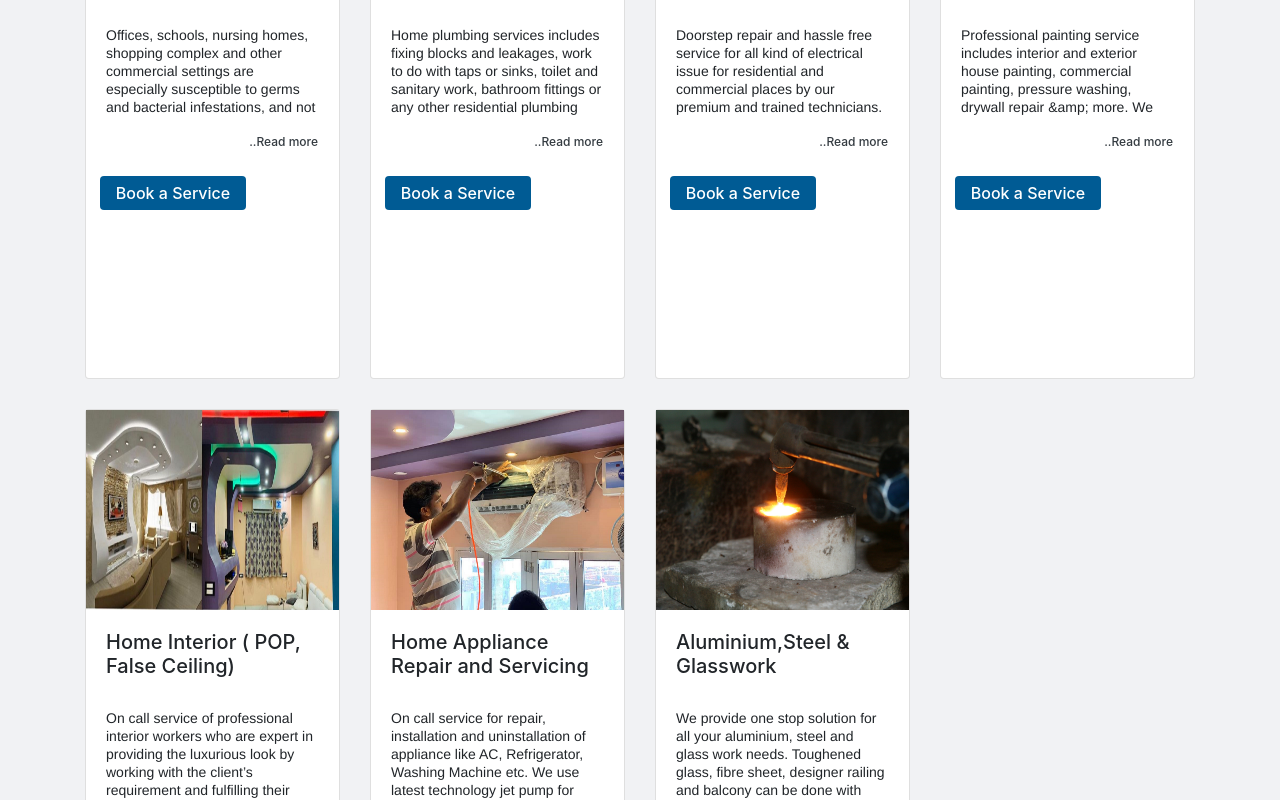
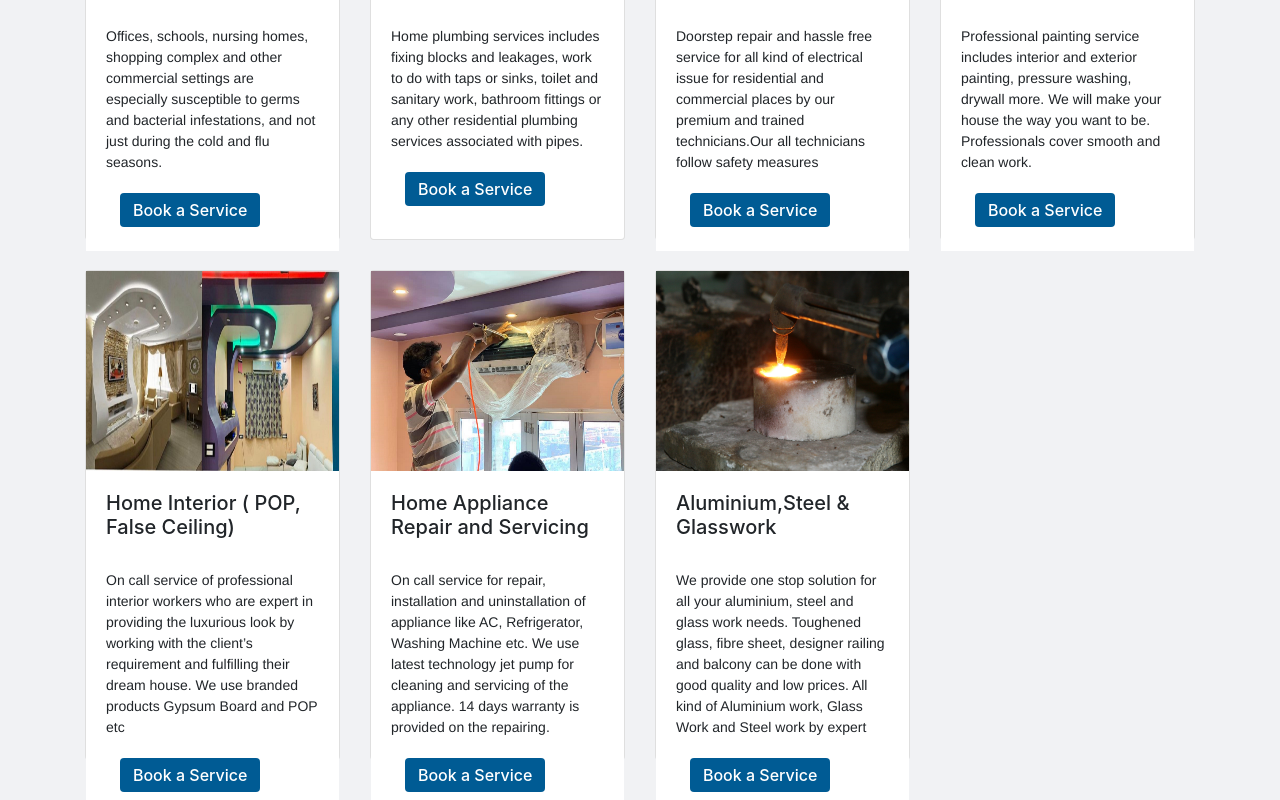
Before and after one commit to Rohandeshwal/justAsk, an Angular app: page /home in a window 1280 px wide. Shown: the part 760-1560 px from the top of the page. Built offline with nearby package versions, Linux system fonts and the light colour scheme.

Commit message:
cards fixes

```diff
--- a/src/app/shared/components/cards/cards.component.html
+++ b/src/app/shared/components/cards/cards.component.html
@@ -8,13 +8,16 @@
             width="400"  height="200">
               <div class="card-body">
                   <h5 class="card-title">{{data.name}}</h5>
-                  <p  [class.showtable]="data.visible" class="para-content card-text">{{data.description}}</p>
-                  <div  class="d-flex showHide">
+                  <p  class="card-text">{{data.description}}</p>
+                  <!-- class="para-content -->
+                  <!-- [class.showtable]="data.visible" -->
+                  <!-- <div  class="d-flex showHide">
                   <button class="btn btn-read" type="button" (click)="data.visible = !data.visible">{{ data.visible ? 'Read less': '..Read more' }}</button>
+                </div> -->
+                <div class="button1">
+                  <button class="register-btn"  (click)="goToRegister(data)">Book a Service</button></div>
                 </div>
-                </div>
-                <div class="button1">
-                <button class="register-btn"  (click)="goToRegister(data)">Book a Service</button></div>
+
           </div>
           <!-- <div class="flip-card-back">
             <h2 class="flip-font">{{data.name}}</h2>
--- a/src/app/shared/components/cards/cards.component.scss
+++ b/src/app/shared/components/cards/cards.component.scss
@@ -33,7 +33,7 @@
 .flip-card {
 
      width: 100%;
-     height: 629px;
+     height: 490px;
     perspective: 1000px;
   }
   .flip-card-inner {
--- a/src/app/shared/components/cards/cards.component.ts
+++ b/src/app/shared/components/cards/cards.component.ts
@@ -15,21 +15,21 @@ export class CardsComponent implements OnInit {
     {
       img:"./assets/images/services/Disinfection.jpg",
       name:"Sanitisation",
-      description:"Offices, schools, nursing homes, shopping complex and other commercial settings are especially susceptible to germs and bacterial infestations, and not just during the cold and flu seasons. Our spray is non-corrosive so it’s safe to use where sensitive electronics are located. A fine mist protects over and under all objects so everything your employees, your customers, members, and participants touch are disinfected and deodorized to clinically clean standards. We strictly follow WHO and ICMR Guidelines to prepare our solution.",
+      description:"Offices, schools, nursing homes, shopping complex and other commercial settings are especially susceptible to germs and bacterial infestations, and not just during the cold and flu seasons.",
       visible:false,
       detail:"Offices, schools, nursing homes, shopping complex and other commercial settings are especially susceptible to germs and bacterial infestations, and not just during the cold and flu seasons. Our spray is non-corrosive so it’s safe to use where sensitive electronics are located. A fine mist protects over and under all objects so everything your employees, your customers, members, and participants touch are disinfected and deodorized to clinically clean standards. We strictly follow WHO and ICMR Guidelines to prepare our solution.",
     },
     {
     img:"./assets/images/services/plumber-1.jpg",
     name:"Plumber",
-    description:"Home plumbing services includes fixing blocks and leakages, work to do with taps or sinks, toilet and sanitary work, bathroom fittings or any other residential plumbing services associated with pipes, pumps or tanks.All the plumbers are trained and certified. ",
+    description:"Home plumbing services includes fixing blocks and leakages, work to do with taps or sinks, toilet and sanitary work, bathroom fittings or any other residential plumbing services associated with pipes.",
     visible:false,
     detail :"Home plumbing services includes fixing blocks and leakages, work to do with taps or sinks, toilet and sanitary work, bathroom fittings or any other residential plumbing services associated with pipes, pumps or tanks.",
   },
   {
     img:"./assets/images/services/electrician.jpg",
     name:"Electrician",
-    description:"Doorstep repair and hassle free service for all kind of electrical issue for residential and commercial places by our premium and trained technicians. Our all technicians follow safety measures provided by ICMR. ",
+    description:"Doorstep repair and hassle free service for all kind of electrical issue for residential and commercial places by our premium and trained technicians.Our all technicians follow safety measures ",
     visible:false,
     detail:"Doorstep repair and hassle free service for all kind of electrical issue for  residential and commercial places by our premium and trained technicians. Our all technicians follow safety measures provided by ICMR."
   },
@@ -42,14 +42,14 @@ export class CardsComponent implements OnInit {
   {
     img:"./assets/images/services/painting.jpg",
     name:"Painting",
-    description:"Professional painting service includes interior and exterior house painting, commercial  painting, pressure washing, drywall repair &amp; more. We will make your house the way you want to be. Professionals cover all the furniture and tape to edges to get a smooth and clean work.",    visible:false,
+    description:"Professional painting service includes interior and exterior painting, pressure washing, drywall more. We will make your house the way you want to be. Professionals cover  smooth and clean work.",    visible:false,
     detail:"Professional painting service includes interior and exterior house painting, commercial  painting, pressure washing, drywall repair &amp; more. We will make your house the way you want to be. Professionals cover all the furniture and tape to edges to get a smooth and clean work."
   },
 
   {
     img:"./assets/images/services/POP- False ceiling.jpg",
     name:"Home Interior ( POP, False Ceiling)",
-    description:"On call service of professional interior workers who are expert in providing the luxurious look by working with the client’s requirement and fulfilling their dream house. We use branded products Gypsum Board (Borell) and POP (Shakarni) to provide quality product to the client. Channel is used of Jindal and Lafarge. ",
+    description:"On call service of professional interior workers who are expert in providing the luxurious look by working with the client’s requirement and fulfilling their dream house. We use branded products Gypsum Board and POP etc",
     visible:false,
     detail:"On call service of professional interior workers who are expert in providing the luxurious look by working with the client’s requirement and fulfilling their dream house. We use branded products Gypsum Board (Borell) and POP (Shakarni) to  provide quality product to the client. Channel is used of Jindal and Lafarge."
   },
@@ -64,7 +64,7 @@ export class CardsComponent implements OnInit {
   {
     img:"./assets/images/steel.jpg",
     name:"Aluminium,Steel & Glasswork",
-   description:"We provide one stop solution for all your aluminium, steel and glass work needs. Toughened glass, fibre sheet, designer railing and balcony can be done with good quality and low prices. ",
+   description:"We provide one stop solution for all your aluminium, steel and glass work needs. Toughened glass, fibre sheet, designer railing and balcony can be done with good quality and low prices. All kind of Aluminium work, Glass Work and Steel work by expert",
    visible:false,
    detail:"We provide one stop solution for all your aluminium, steel and glass work needs. Toughened glass, fibre sheet, designer railing and balcony can be done with good quality and low prices."
   }
```
